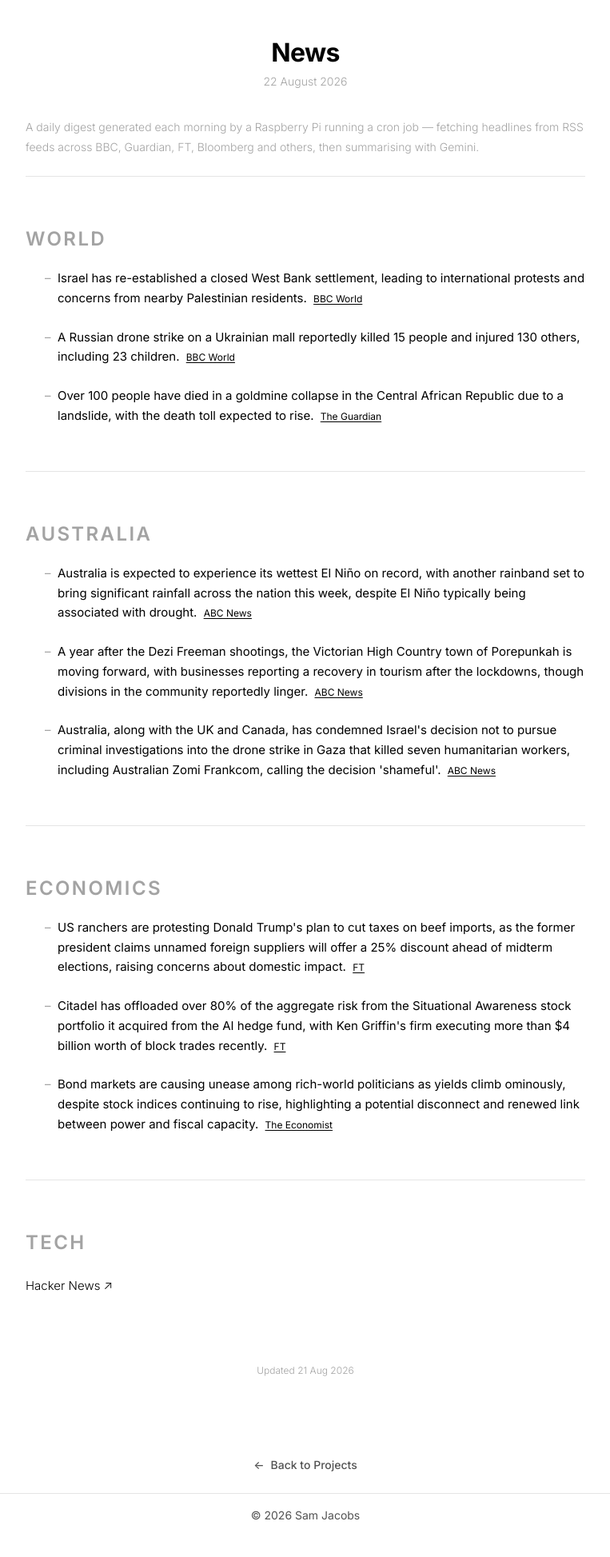
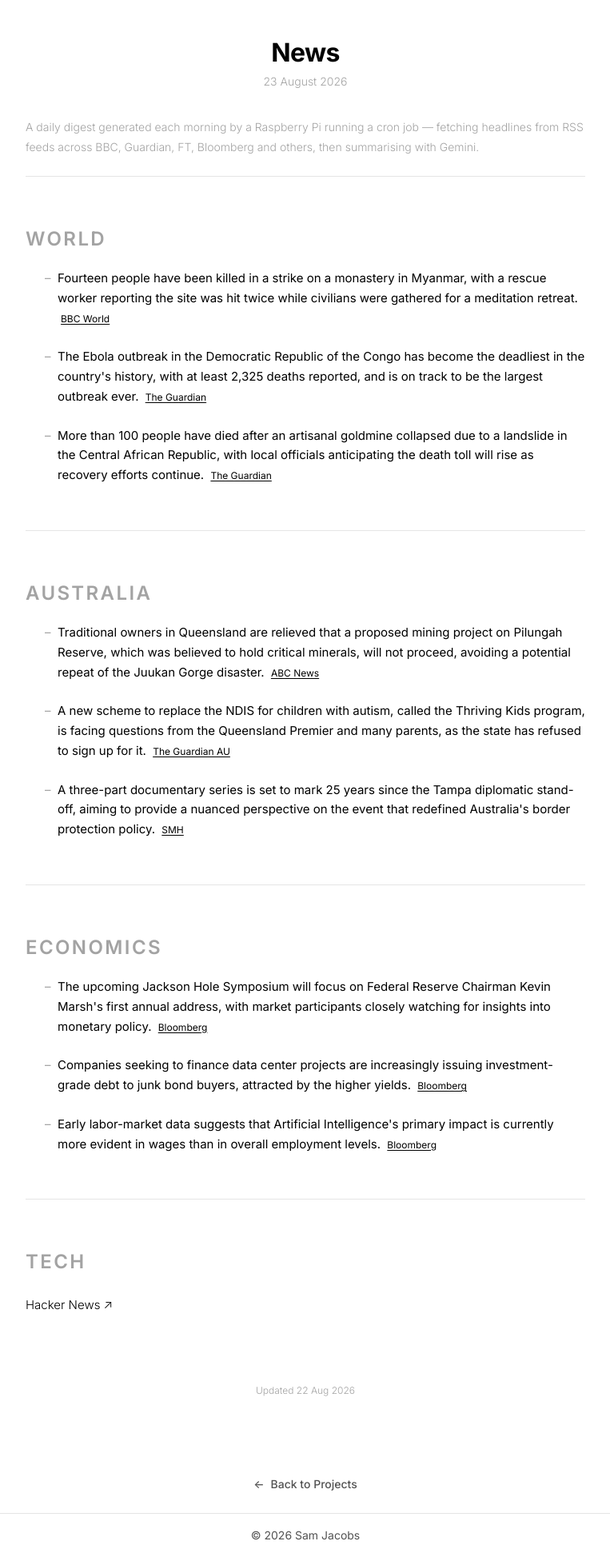
Before and after one commit to s-jac/s-jac.github.io, a Jekyll site: the page built from projects/news.html, in a window 1280 px wide. Shown: the whole page at 80% size, without its empty margins (258-1021 px from the left). Built offline with Jekyll 4.4.1, drawn with Linux system fonts in a browser that asks for light colours; before the commit the page ends 1922 px from its top, so only the background shows below that.

Commit message:
daily news update 23 August 2026

```diff
--- a/_data/news.json
+++ b/_data/news.json
@@ -1,22 +1,22 @@
 {
-  "date": "22 August 2026",
-  "generated_at": "2026-08-21T21:00:26.919029+00:00",
+  "date": "23 August 2026",
+  "generated_at": "2026-08-22T21:00:32.960602+00:00",
   "sections": [
     {
       "heading": "World",
       "bullets": [
         {
-          "text": "Israel has re-established a closed West Bank settlement, leading to international protests and concerns from nearby Palestinian residents.",
+          "text": "Fourteen people have been killed in a strike on a monastery in Myanmar, with a rescue worker reporting the site was hit twice while civilians were gathered for a meditation retreat.",
           "source": "BBC World",
           "url": "https://www.bbc.com/news/world"
         },
         {
-          "text": "A Russian drone strike on a Ukrainian mall reportedly killed 15 people and injured 130 others, including 23 children.",
-          "source": "BBC World",
-          "url": "https://www.bbc.com/news/world"
+          "text": "The Ebola outbreak in the Democratic Republic of the Congo has become the deadliest in the country's history, with at least 2,325 deaths reported, and is on track to be the largest outbreak ever.",
+          "source": "The Guardian",
+          "url": "https://www.theguardian.com"
         },
         {
-          "text": "Over 100 people have died in a goldmine collapse in the Central African Republic due to a landslide, with the death toll expected to rise.",
+          "text": "More than 100 people have died after an artisanal goldmine collapsed due to a landslide in the Central African Republic, with local officials anticipating the death toll will rise as recovery efforts continue.",
           "source": "The Guardian",
           "url": "https://www.theguardian.com"
         }
@@ -26,19 +26,19 @@
       "heading": "Australia",
       "bullets": [
         {
-          "text": "Australia is expected to experience its wettest El Niño on record, with another rainband set to bring significant rainfall across the nation this week, despite El Niño typically being associated with drought.",
+          "text": "Traditional owners in Queensland are relieved that a proposed mining project on Pilungah Reserve, which was believed to hold critical minerals, will not proceed, avoiding a potential repeat of the Juukan Gorge disaster.",
           "source": "ABC News",
           "url": "https://www.abc.net.au/news"
         },
         {
-          "text": "A year after the Dezi Freeman shootings, the Victorian High Country town of Porepunkah is moving forward, with businesses reporting a recovery in tourism after the lockdowns, though divisions in the community reportedly linger.",
-          "source": "ABC News",
-          "url": "https://www.abc.net.au/news"
+          "text": "A new scheme to replace the NDIS for children with autism, called the Thriving Kids program, is facing questions from the Queensland Premier and many parents, as the state has refused to sign up for it.",
+          "source": "The Guardian AU",
+          "url": "https://www.theguardian.com/au"
         },
         {
-          "text": "Australia, along with the UK and Canada, has condemned Israel's decision not to pursue criminal investigations into the drone strike in Gaza that killed seven humanitarian workers, including Australian Zomi Frankcom, calling the decision 'shameful'.",
-          "source": "ABC News",
-          "url": "https://www.abc.net.au/news"
+          "text": "A three-part documentary series is set to mark 25 years since the Tampa diplomatic stand-off, aiming to provide a nuanced perspective on the event that redefined Australia's border protection policy.",
+          "source": "SMH",
+          "url": "https://www.smh.com.au"
         }
       ]
     },
@@ -46,19 +46,19 @@
       "heading": "Economics",
       "bullets": [
         {
-          "text": "US ranchers are protesting Donald Trump's plan to cut taxes on beef imports, as the former president claims unnamed foreign suppliers will offer a 25% discount ahead of midterm elections, raising concerns about domestic impact.",
-          "source": "FT",
-          "url": "https://www.ft.com"
+          "text": "The upcoming Jackson Hole Symposium will focus on Federal Reserve Chairman Kevin Marsh's first annual address, with market participants closely watching for insights into monetary policy.",
+          "source": "Bloomberg",
+          "url": "https://www.bloomberg.com/markets"
         },
         {
-          "text": "Citadel has offloaded over 80% of the aggregate risk from the Situational Awareness stock portfolio it acquired from the AI hedge fund, with Ken Griffin's firm executing more than $4 billion worth of block trades recently.",
-          "source": "FT",
-          "url": "https://www.ft.com"
+          "text": "Companies seeking to finance data center projects are increasingly issuing investment-grade debt to junk bond buyers, attracted by the higher yields.",
+          "source": "Bloomberg",
+          "url": "https://www.bloomberg.com/markets"
         },
         {
-          "text": "Bond markets are causing unease among rich-world politicians as yields climb ominously, despite stock indices continuing to rise, highlighting a potential disconnect and renewed link between power and fiscal capacity.",
-          "source": "The Economist",
-          "url": "https://www.economist.com/finance-and-economics"
+          "text": "Early labor-market data suggests that Artificial Intelligence's primary impact is currently more evident in wages than in overall employment levels.",
+          "source": "Bloomberg",
+          "url": "https://www.bloomberg.com/markets"
         }
       ]
     }
```
